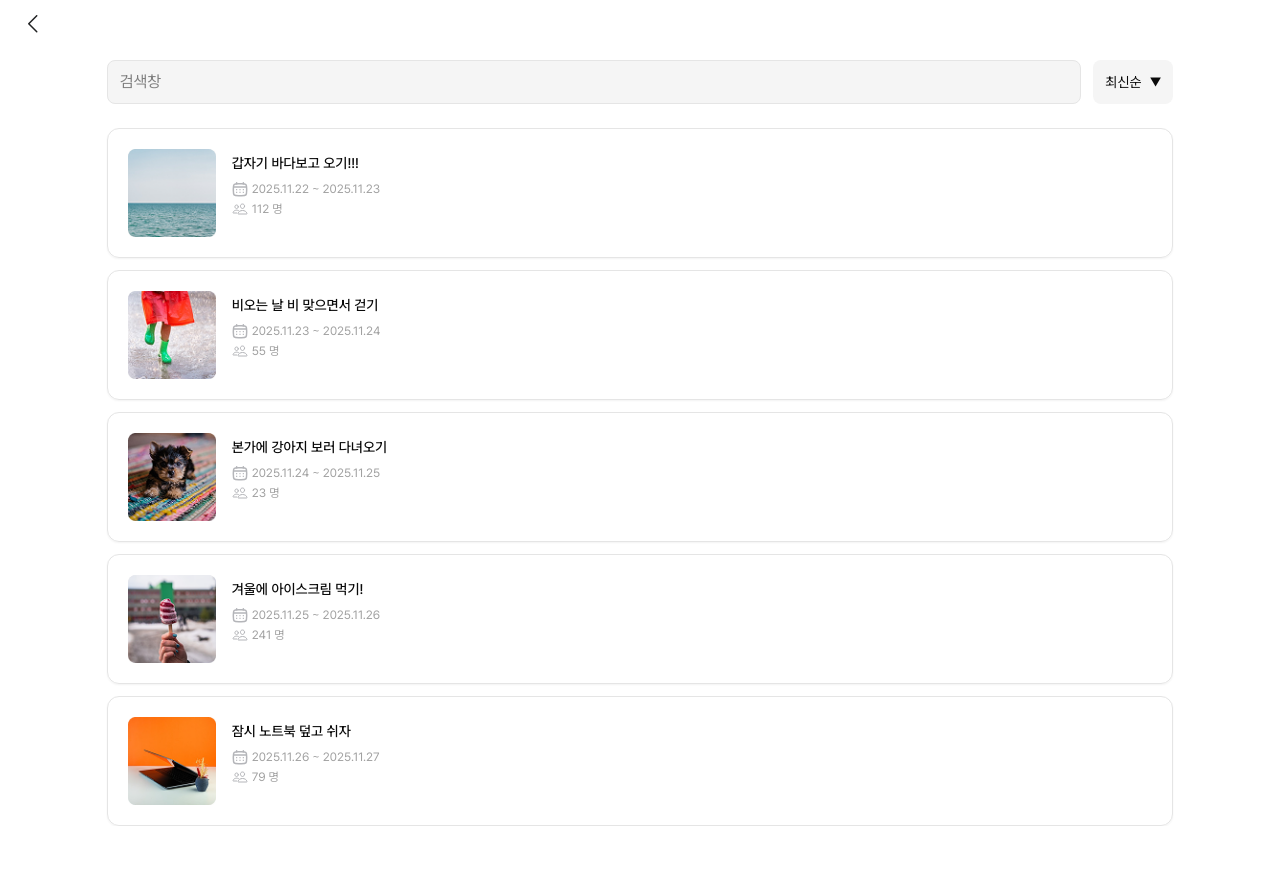
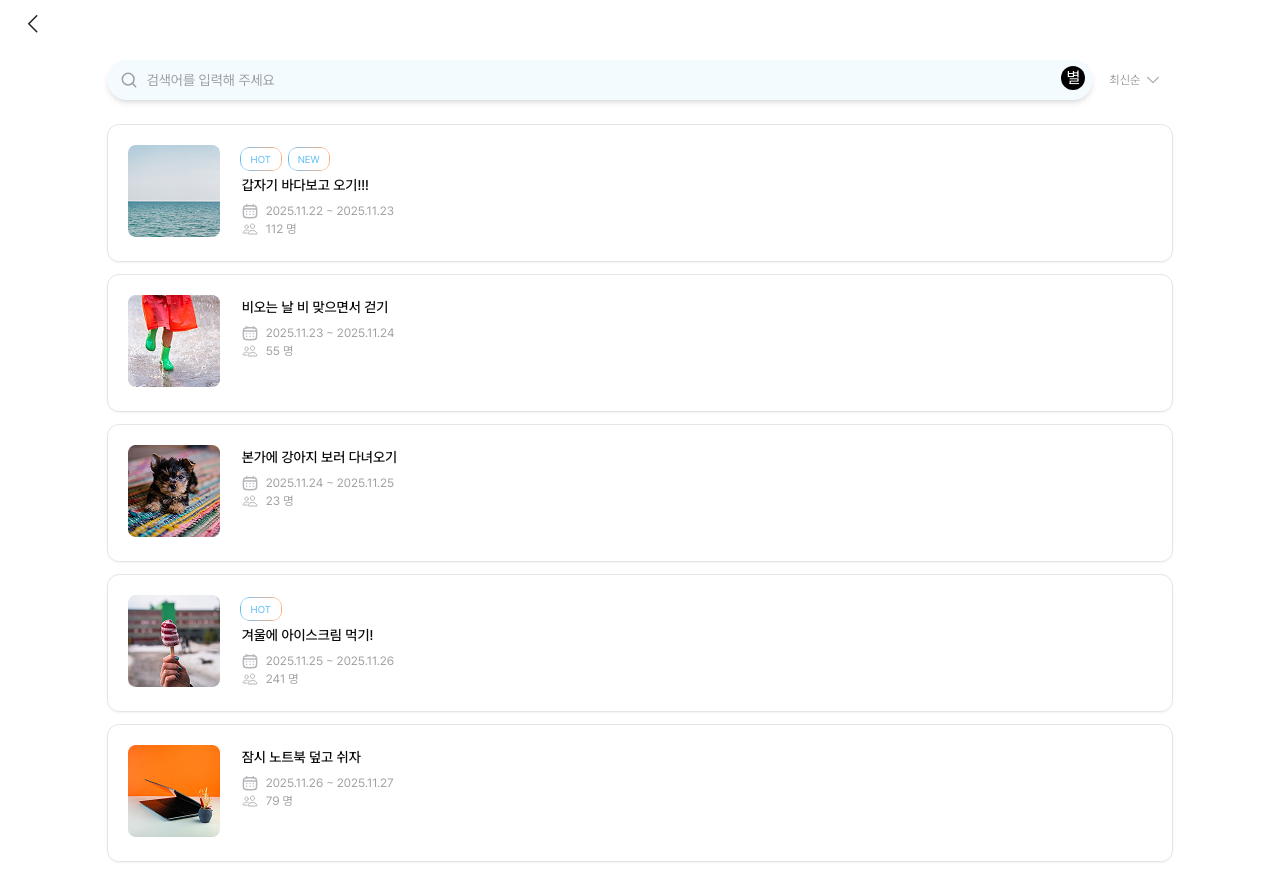
Before and after one commit to nerdinary-hackathon-9th/nerdinary-front, a React (Vite) app: page /challenge-list in a window 1280 px wide. Before the commit the page ends 826 px from the top, so only its background shows below. Built offline with nearby package versions, Linux system fonts and the light colour scheme.

Commit message:
SearchFilterBar UI 구현

```diff
--- a/src/components/ui/ChallengeCard.tsx
+++ b/src/components/ui/ChallengeCard.tsx
@@ -1,12 +1,17 @@
 import CalendarIcon from '@/assets/calendar.svg?react';
 import PeopleIcon from '@/assets/people.svg?react';
+import clsx from 'clsx';
+import { useNavigate } from 'react-router-dom';
 
+// TODO : 실제 DTO에 따라 변경 해야 함!
 interface ChallengeCardProps {
   title: string;
   imgSrc: string;
   startDate: string;
   endDate: string;
   participant: number;
+  tags?: string[];
+  challengeId: number;
 }
 
 const ChallengeCard = ({
@@ -15,28 +20,73 @@ const ChallengeCard = ({
   startDate,
   endDate,
   participant = 0,
+  tags = [],
+  challengeId = 0,
 }: ChallengeCardProps) => {
+  const navigate = useNavigate();
+
+  const conditionalTags: string[] = [];
+
+  if (participant >= 100) {
+    conditionalTags.push('HOT');
+  }
+
+  const today = new Date();
+  today.setHours(0, 0, 0, 0);
+
+  const start = new Date(startDate);
+  start.setHours(0, 0, 0, 0);
+
+  if (start.getTime() === today.getTime()) {
+    conditionalTags.push('NEW');
+  }
+
+  const allTags = [...conditionalTags, ...tags];
+
+  const handleClick = () => {
+    navigate(`/challenge/${challengeId}`);
+  };
+
   return (
-    <div className="w-5/6 h-fit flex p-5 gap-4 shadow-xs rounded-[12px] border transition-all duration-200 ease-out cursor-pointer hover:scale-105 active:scale-[1.05]">
+    <div
+      onClick={handleClick}
+      className="w-5/6 h-fit flex p-5 gap-4 shadow-xs rounded-[12px] border transition-all duration-200 ease-out cursor-pointer hover:scale-105 active:scale-[1.05]"
+    >
       <div>
-        <div className="w-22 h-22 object-cover rounded-md bg-neutral-200 ">
+        <div
+          className={clsx('w-24 h-24 object-cover rounded-md', imgSrc || 'bg-sihang-neutral-100')}
+        >
           <img src={imgSrc} />
         </div>
       </div>
-      <div className="py-1 flex flex-col gap-2">
+      <div className="py-0.5 flex flex-col gap-1">
+        {allTags.length > 0 && (
+          <div className="flex flex-wrap gap-1.5">
+            {allTags.map((tag) => (
+              <span
+                key={tag}
+                className="relative p-px rounded-lg bg-linear-to-r from-sihang-primary-400 to-sihang-secondary-500"
+              >
+                <span className="flex items-center justify-center w-10 h-5.5 text-[10px] font-normal text-sihang-primary-400 bg-white rounded-md">
+                  {tag}
+                </span>
+              </span>
+            ))}
+          </div>
+        )}
+        <div className="pl-0.5 flex flex-col gap-2">
           <span className="text-sm font-medium">{title}</span>
-        <div className="flex flex-col gap-1 text-xs text-neutral-400">
-          <div className="flex items-center gap-1">
+          <div className="flex flex-col gap-0.5 text-xs text-neutral-400">
+            <div className="flex items-center gap-2">
               <CalendarIcon className="w-4 h-4" />
-            {/* TODO : api response body 받으면 변경  */}
               <span>
                 {startDate} ~ {endDate}
               </span>
             </div>
-          <div className="flex items-center gap-1">
+            <div className="flex items-center gap-2">
               <PeopleIcon className="w-4 h-4" />
-            {/* TODO : api response body 받으면 변경  */}
               <span>{participant} 명</span>
+            </div>
           </div>
         </div>
       </div>
--- a/src/components/ui/SearchFilterBar.tsx
+++ b/src/components/ui/SearchFilterBar.tsx
@@ -1,24 +1,43 @@
+import { useState } from 'react';
+
+import SearchIcon from '@/assets/search.svg?react';
+import DownArrowIcon from '@/assets/downArrow.svg?react';
+
 const SearchFilterBar = () => {
+  const [searchValue, setSearchValue] = useState('');
+  const [filterValue, setFilterValue] = useState('최신순');
+
   return (
-    <div className="w-5/6 flex gap-3 py-3">
-      <input
-        type="text"
-        placeholder="검색창"
-        className="flex-1 bg-muted py-2 px-3 rounded-md border"
-      />
+    <div className="w-5/6 flex items-center gap-1 py-3 ">
+      {/* 검색 창 */}
+      <div className="flex-1 relative">
+        <div className="absolute left-3 top-1/2 -translate-y-1/2 text-neutral-400 ">
+          <SearchIcon className="w-5 h-5" />
+        </div>
+        <input
+          type="text"
+          placeholder="검색어를 입력해 주세요"
+          value={searchValue}
+          onChange={(e) => setSearchValue(e.target.value)}
+          className="w-full h-10 py-2 pl-10 pr-3 bg-sihang-primary-10 text-sm placeholder:text-sihang-neutral-400 rounded-full shadow-md focus:outline-none focus:border-sihang"
+        />
+        {/* 메뉴 아이콘 */}
+        <button className="absolute top-1.5 right-2 w-6 rounded-full bg-black text-white">
+          별
+        </button>
+      </div>
+
+      {/* 필터 드롭다운 */}
       <div className="relative">
-        <select className="bg-muted py-3 px-3 pr-8 rounded-md text-sm cursor-pointer outline-none appearance-none w-20">
-          <option value="" disabled>
-            필터
-          </option>
-          <option value="latest">최신순</option>
+        <select
+          value={filterValue}
+          onChange={(e) => setFilterValue(e.target.value)}
+          className="py-2 px-3 pr-8 text-xs cursor-pointer appearance-none text-neutral-400"
+        >
+          <option value="new">최신순</option>
           <option value="popular">인기순</option>
         </select>
-
-        {/* Custom 화살표 */}
-        <span className="absolute right-3 top-1/2 -translate-y-1/2 text-xs pointer-events-none">
-          ▼
-        </span>
+        <DownArrowIcon className="absolute right-3 top-1/2 -translate-y-1/2 w-4 h-4" />
       </div>
     </div>
   );
--- a/src/page/challengeList/ChallengeList.tsx
+++ b/src/page/challengeList/ChallengeList.tsx
@@ -8,6 +8,7 @@ const mockData = [
     startDate: '2025.11.22',
     endDate: '2025.11.23',
     participant: 112,
+    challengeId: 1,
   },
   {
     title: '비오는 날 비 맞으면서 걷기',
@@ -15,6 +16,7 @@ const mockData = [
     startDate: '2025.11.23',
     endDate: '2025.11.24',
     participant: 55,
+    challengeId: 2,
   },
   {
     title: '본가에 강아지 보러 다녀오기',
@@ -22,6 +24,7 @@ const mockData = [
     startDate: '2025.11.24',
     endDate: '2025.11.25',
     participant: 23,
+    challengeId: 3,
   },
 
   {
@@ -30,6 +33,7 @@ const mockData = [
     startDate: '2025.11.25',
     endDate: '2025.11.26',
     participant: 241,
+    challengeId: 4,
   },
   {
     title: '잠시 노트북 덮고 쉬자',
@@ -37,12 +41,13 @@ const mockData = [
     startDate: '2025.11.26',
     endDate: '2025.11.27',
     participant: 79,
+    challengeId: 5,
   },
 ];
 
 const ChallengeList = () => {
   return (
-    <div className="w-full flex flex-col gap-3 items-center overflow-y-scroll">
+    <div className="pb-5 w-full flex flex-col gap-3 items-center overflow-y-scroll">
       <SearchFilterBar />
       {mockData.map((item, idx) => (
         <ChallengeCard key={idx} {...item} />
```
Also changed, not shown: src/assets/downArrow.svg (added), src/assets/search.svg (added). Lines whose indentation alone changed are shown as unchanged.
